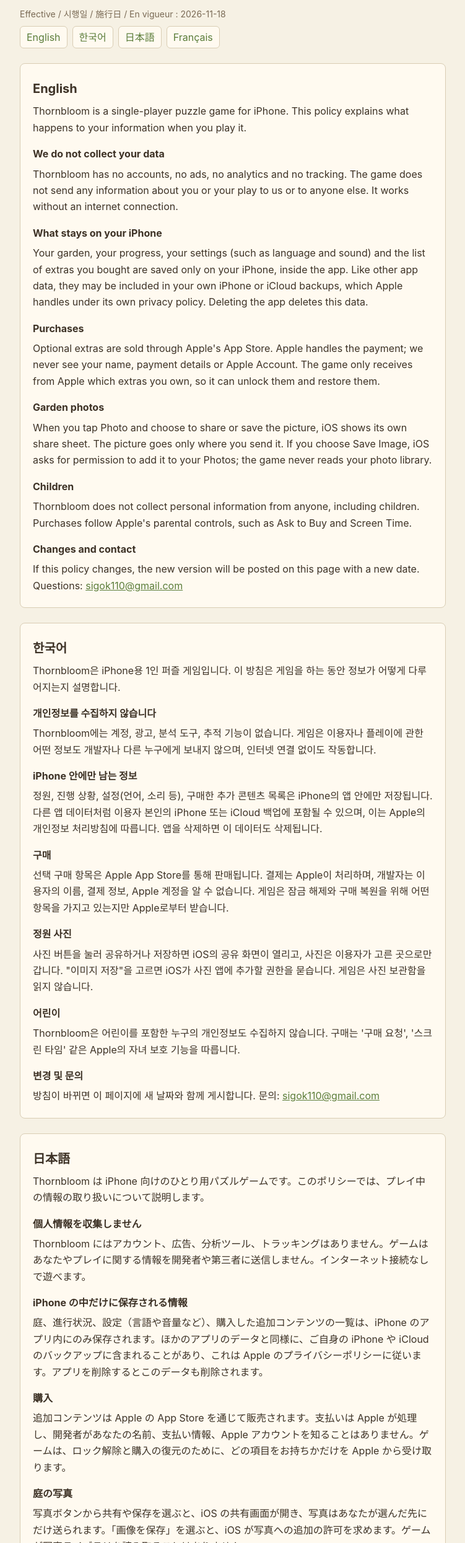
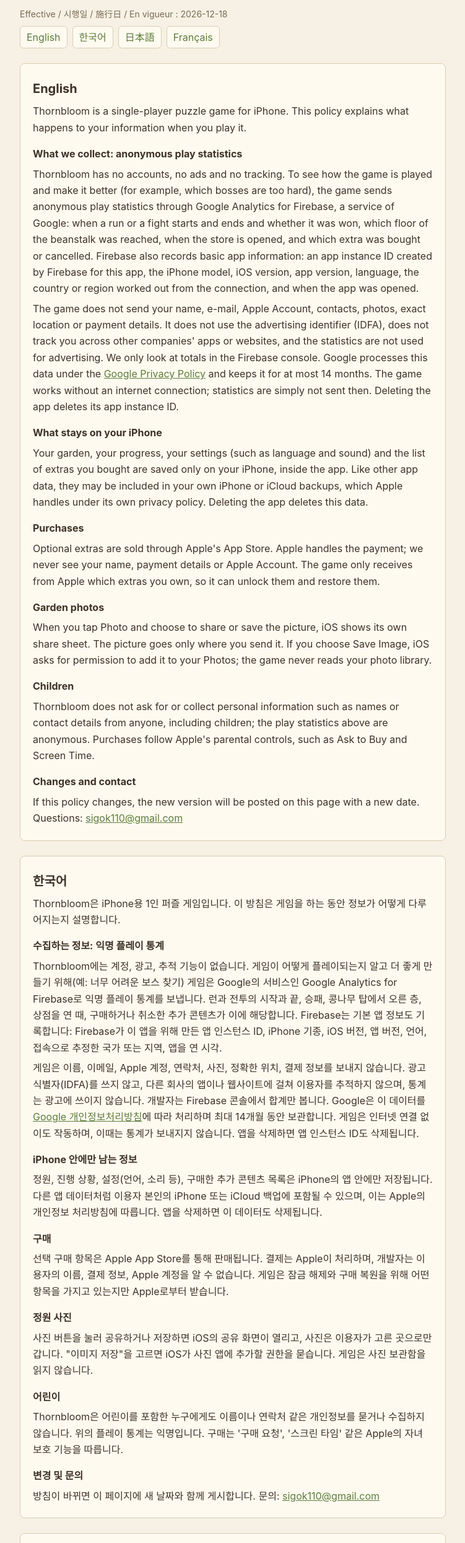
Before and after one commit to sigok110-lab/thornbloom-site, a plain HTML site: page privacy/index.html in a window 1280 px wide. Shown: the part 70-2560 px from the top of the page at 62% size, without its empty margins (264-1015 px from the left). Drawn offline with Linux system fonts and the light colour scheme.

Commit message:
Privacy policy: anonymous play statistics through Google Analytics for Firebase (for 1.0.1)
Co-Authored-By: Claude Opus 5.5 <noreply@anthropic.com>
Claude-Session: https://claude.ai/code/session_01VP2fnKa1gWyqdANtPFhbSP

```diff
--- a/privacy/index.html
+++ b/privacy/index.html
@@ -24,14 +24,15 @@ a { color:var(--accent); }
 <body>
 <main>
 <h1>Thornbloom Privacy Policy</h1>
-<p class="muted">Effective / 시행일 / 施行日 / En vigueur : 2026-11-18</p>
+<p class="muted">Effective / 시행일 / 施行日 / En vigueur : 2026-12-18</p>
 <nav><a href="#en">English</a><a href="#ko">한국어</a><a href="#ja">日本語</a><a href="#fr">Français</a></nav>
 
 <section id="en" lang="en">
 <h2>English</h2>
 <p>Thornbloom is a single-player puzzle game for iPhone. This policy explains what happens to your information when you play it.</p>
-<h3>We do not collect your data</h3>
-<p>Thornbloom has no accounts, no ads, no analytics and no tracking. The game does not send any information about you or your play to us or to anyone else. It works without an internet connection.</p>
+<h3>What we collect: anonymous play statistics</h3>
+<p>Thornbloom has no accounts, no ads and no tracking. To see how the game is played and make it better (for example, which bosses are too hard), the game sends anonymous play statistics through Google Analytics for Firebase, a service of Google: when a run or a fight starts and ends and whether it was won, which floor of the beanstalk was reached, when the store is opened, and which extra was bought or cancelled. Firebase also records basic app information: an app instance ID created by Firebase for this app, the iPhone model, iOS version, app version, language, the country or region worked out from the connection, and when the app was opened.</p>
+<p>The game does not send your name, e-mail, Apple Account, contacts, photos, exact location or payment details. It does not use the advertising identifier (IDFA), does not track you across other companies' apps or websites, and the statistics are not used for advertising. We only look at totals in the Firebase console. Google processes this data under the <a href="https://policies.google.com/privacy">Google Privacy Policy</a> and keeps it for at most 14 months. The game works without an internet connection; statistics are simply not sent then. Deleting the app deletes its app instance ID.</p>
 <h3>What stays on your iPhone</h3>
 <p>Your garden, your progress, your settings (such as language and sound) and the list of extras you bought are saved only on your iPhone, inside the app. Like other app data, they may be included in your own iPhone or iCloud backups, which Apple handles under its own privacy policy. Deleting the app deletes this data.</p>
 <h3>Purchases</h3>
@@ -39,7 +40,7 @@ a { color:var(--accent); }
 <h3>Garden photos</h3>
 <p>When you tap Photo and choose to share or save the picture, iOS shows its own share sheet. The picture goes only where you send it. If you choose Save Image, iOS asks for permission to add it to your Photos; the game never reads your photo library.</p>
 <h3>Children</h3>
-<p>Thornbloom does not collect personal information from anyone, including children. Purchases follow Apple's parental controls, such as Ask to Buy and Screen Time.</p>
+<p>Thornbloom does not ask for or collect personal information such as names or contact details from anyone, including children; the play statistics above are anonymous. Purchases follow Apple's parental controls, such as Ask to Buy and Screen Time.</p>
 <h3>Changes and contact</h3>
 <p>If this policy changes, the new version will be posted on this page with a new date. Questions: <a href="mailto:sigok110@gmail.com">sigok110@gmail.com</a></p>
 </section>
@@ -47,8 +48,9 @@ a { color:var(--accent); }
 <section id="ko" lang="ko">
 <h2>한국어</h2>
 <p>Thornbloom은 iPhone용 1인 퍼즐 게임입니다. 이 방침은 게임을 하는 동안 정보가 어떻게 다루어지는지 설명합니다.</p>
-<h3>개인정보를 수집하지 않습니다</h3>
-<p>Thornbloom에는 계정, 광고, 분석 도구, 추적 기능이 없습니다. 게임은 이용자나 플레이에 관한 어떤 정보도 개발자나 다른 누구에게 보내지 않으며, 인터넷 연결 없이도 작동합니다.</p>
+<h3>수집하는 정보: 익명 플레이 통계</h3>
+<p>Thornbloom에는 계정, 광고, 추적 기능이 없습니다. 게임이 어떻게 플레이되는지 알고 더 좋게 만들기 위해(예: 너무 어려운 보스 찾기) 게임은 Google의 서비스인 Google Analytics for Firebase로 익명 플레이 통계를 보냅니다. 런과 전투의 시작과 끝, 승패, 콩나무 탑에서 오른 층, 상점을 연 때, 구매하거나 취소한 추가 콘텐츠가 이에 해당합니다. Firebase는 기본 앱 정보도 기록합니다: Firebase가 이 앱을 위해 만든 앱 인스턴스 ID, iPhone 기종, iOS 버전, 앱 버전, 언어, 접속으로 추정한 국가 또는 지역, 앱을 연 시각.</p>
+<p>게임은 이름, 이메일, Apple 계정, 연락처, 사진, 정확한 위치, 결제 정보를 보내지 않습니다. 광고 식별자(IDFA)를 쓰지 않고, 다른 회사의 앱이나 웹사이트에 걸쳐 이용자를 추적하지 않으며, 통계는 광고에 쓰이지 않습니다. 개발자는 Firebase 콘솔에서 합계만 봅니다. Google은 이 데이터를 <a href="https://policies.google.com/privacy?hl=ko">Google 개인정보처리방침</a>에 따라 처리하며 최대 14개월 동안 보관합니다. 게임은 인터넷 연결 없이도 작동하며, 이때는 통계가 보내지지 않습니다. 앱을 삭제하면 앱 인스턴스 ID도 삭제됩니다.</p>
 <h3>iPhone 안에만 남는 정보</h3>
 <p>정원, 진행 상황, 설정(언어, 소리 등), 구매한 추가 콘텐츠 목록은 iPhone의 앱 안에만 저장됩니다. 다른 앱 데이터처럼 이용자 본인의 iPhone 또는 iCloud 백업에 포함될 수 있으며, 이는 Apple의 개인정보 처리방침에 따릅니다. 앱을 삭제하면 이 데이터도 삭제됩니다.</p>
 <h3>구매</h3>
@@ -56,7 +58,7 @@ a { color:var(--accent); }
 <h3>정원 사진</h3>
 <p>사진 버튼을 눌러 공유하거나 저장하면 iOS의 공유 화면이 열리고, 사진은 이용자가 고른 곳으로만 갑니다. "이미지 저장"을 고르면 iOS가 사진 앱에 추가할 권한을 묻습니다. 게임은 사진 보관함을 읽지 않습니다.</p>
 <h3>어린이</h3>
-<p>Thornbloom은 어린이를 포함한 누구의 개인정보도 수집하지 않습니다. 구매는 '구매 요청', '스크린 타임' 같은 Apple의 자녀 보호 기능을 따릅니다.</p>
+<p>Thornbloom은 어린이를 포함한 누구에게도 이름이나 연락처 같은 개인정보를 묻거나 수집하지 않습니다. 위의 플레이 통계는 익명입니다. 구매는 '구매 요청', '스크린 타임' 같은 Apple의 자녀 보호 기능을 따릅니다.</p>
 <h3>변경 및 문의</h3>
 <p>방침이 바뀌면 이 페이지에 새 날짜와 함께 게시합니다. 문의: <a href="mailto:sigok110@gmail.com">sigok110@gmail.com</a></p>
 </section>
@@ -64,8 +66,9 @@ a { color:var(--accent); }
 <section id="ja" lang="ja">
 <h2>日本語</h2>
 <p>Thornbloom は iPhone 向けのひとり用パズルゲームです。このポリシーでは、プレイ中の情報の取り扱いについて説明します。</p>
-<h3>個人情報を収集しません</h3>
-<p>Thornbloom にはアカウント、広告、分析ツール、トラッキングはありません。ゲームはあなたやプレイに関する情報を開発者や第三者に送信しません。インターネット接続なしで遊べます。</p>
+<h3>収集する情報：匿名のプレイ統計</h3>
+<p>Thornbloom にはアカウント、広告、トラッキングはありません。ゲームの遊ばれ方を知り、より良くするため（たとえば難しすぎるボスを見つけるため）、ゲームは Google のサービスである Google Analytics for Firebase に匿名のプレイ統計を送信します。ランや戦闘の開始と終了、勝敗、豆の木の塔で到達した階、ストアを開いたこと、購入またはキャンセルした追加コンテンツが対象です。Firebase は基本的なアプリ情報も記録します：Firebase がこのアプリ用に作るアプリインスタンス ID、iPhone の機種、iOS のバージョン、アプリのバージョン、言語、接続から推定した国や地域、アプリを開いた時刻。</p>
+<p>ゲームは名前、メールアドレス、Apple アカウント、連絡先、写真、正確な位置情報、支払い情報を送信しません。広告識別子（IDFA）は使わず、他社のアプリやウェブサイトをまたいだトラッキングは行わず、統計は広告に使われません。開発者が Firebase コンソールで見るのは合計だけです。Google はこのデータを <a href="https://policies.google.com/privacy?hl=ja">Google プライバシーポリシー</a>に従って処理し、最長14か月保存します。インターネット接続なしでも遊べ、その間は統計は送信されません。アプリを削除するとアプリインスタンス ID も削除されます。</p>
 <h3>iPhone の中だけに保存される情報</h3>
 <p>庭、進行状況、設定（言語や音量など）、購入した追加コンテンツの一覧は、iPhone のアプリ内にのみ保存されます。ほかのアプリのデータと同様に、ご自身の iPhone や iCloud のバックアップに含まれることがあり、これは Apple のプライバシーポリシーに従います。アプリを削除するとこのデータも削除されます。</p>
 <h3>購入</h3>
@@ -73,7 +76,7 @@ a { color:var(--accent); }
 <h3>庭の写真</h3>
 <p>写真ボタンから共有や保存を選ぶと、iOS の共有画面が開き、写真はあなたが選んだ先にだけ送られます。「画像を保存」を選ぶと、iOS が写真への追加の許可を求めます。ゲームが写真ライブラリを読み取ることはありません。</p>
 <h3>お子さま</h3>
-<p>Thornbloom はお子さまを含め、どなたの個人情報も収集しません。購入には「承認と購入のリクエスト」や「スクリーンタイム」など Apple のペアレンタルコントロールが適用されます。</p>
+<p>Thornbloom はお子さまを含め、どなたにも名前や連絡先などの個人情報を求めたり収集したりしません。上記のプレイ統計は匿名です。購入には「承認と購入のリクエスト」や「スクリーンタイム」など Apple のペアレンタルコントロールが適用されます。</p>
 <h3>変更とお問い合わせ</h3>
 <p>このポリシーを変更する場合は、新しい日付とともにこのページに掲載します。お問い合わせ：<a href="mailto:sigok110@gmail.com">sigok110@gmail.com</a></p>
 </section>
@@ -81,8 +84,9 @@ a { color:var(--accent); }
 <section id="fr" lang="fr">
 <h2>Français</h2>
 <p>Thornbloom est un jeu de puzzle solo pour iPhone. Cette politique explique ce que deviennent vos informations quand vous y jouez.</p>
-<h3>Nous ne collectons pas vos données</h3>
-<p>Thornbloom n'a ni compte, ni publicité, ni outil d'analyse, ni suivi. Le jeu n'envoie aucune information sur vous ou sur vos parties, ni à nous ni à personne. Il fonctionne sans connexion Internet.</p>
+<h3>Ce que nous collectons : des statistiques de jeu anonymes</h3>
+<p>Thornbloom n'a ni compte, ni publicité, ni suivi. Pour comprendre comment le jeu est joué et l'améliorer (par exemple, repérer les boss trop difficiles), le jeu envoie des statistiques de jeu anonymes à Google Analytics for Firebase, un service de Google&nbsp;: le début et la fin d'une partie ou d'un combat et leur issue, l'étage atteint dans la tour du haricot, l'ouverture de la boutique, et le contenu acheté ou annulé. Firebase enregistre aussi des informations de base sur l'app&nbsp;: un identifiant d'instance créé par Firebase pour cette app, le modèle d'iPhone, la version d'iOS, la version de l'app, la langue, le pays ou la région déduits de la connexion, et l'heure d'ouverture de l'app.</p>
+<p>Le jeu n'envoie ni votre nom, ni votre e-mail, ni votre compte Apple, ni vos contacts, ni vos photos, ni votre position précise, ni vos informations de paiement. Il n'utilise pas l'identifiant publicitaire (IDFA), ne vous suit pas à travers les apps ou sites web d'autres entreprises, et les statistiques ne servent pas à la publicité. Nous ne consultons que des totaux dans la console Firebase. Google traite ces données selon les <a href="https://policies.google.com/privacy?hl=fr">Règles de confidentialité de Google</a> et les conserve 14&nbsp;mois au plus. Le jeu fonctionne sans connexion Internet&nbsp;; les statistiques ne sont alors pas envoyées. Supprimer l'app supprime son identifiant d'instance.</p>
 <h3>Ce qui reste sur votre iPhone</h3>
 <p>Votre jardin, votre progression, vos réglages (langue, son…) et la liste des extras achetés sont enregistrés uniquement sur votre iPhone, dans l'app. Comme les autres données d'apps, ils peuvent figurer dans vos sauvegardes iPhone ou iCloud, gérées par Apple selon sa propre politique de confidentialité. Supprimer l'app supprime ces données.</p>
 <h3>Achats</h3>
@@ -90,7 +94,7 @@ a { color:var(--accent); }
 <h3>Photos du jardin</h3>
 <p>Quand vous touchez Photo puis choisissez de partager ou d'enregistrer l'image, iOS affiche sa propre feuille de partage. L'image va uniquement là où vous l'envoyez. Si vous choisissez Enregistrer l'image, iOS demande l'autorisation de l'ajouter à Photos&nbsp;; le jeu ne lit jamais votre photothèque.</p>
 <h3>Enfants</h3>
-<p>Thornbloom ne collecte aucune information personnelle, y compris auprès des enfants. Les achats suivent le contrôle parental d'Apple (Demander l'autorisation, Temps d'écran).</p>
+<p>Thornbloom ne demande ni ne collecte d'informations personnelles comme un nom ou des coordonnées, y compris auprès des enfants&nbsp;; les statistiques de jeu ci-dessus sont anonymes. Les achats suivent le contrôle parental d'Apple (Demander l'autorisation, Temps d'écran).</p>
 <h3>Modifications et contact</h3>
 <p>Si cette politique change, la nouvelle version sera publiée sur cette page avec une nouvelle date. Questions&nbsp;: <a href="mailto:sigok110@gmail.com">sigok110@gmail.com</a></p>
 </section>
```
